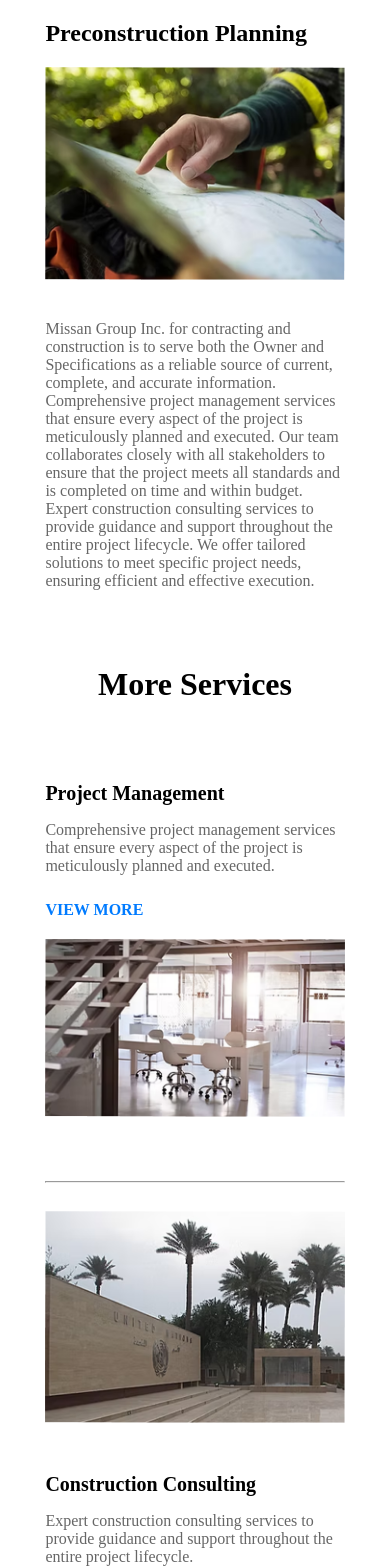
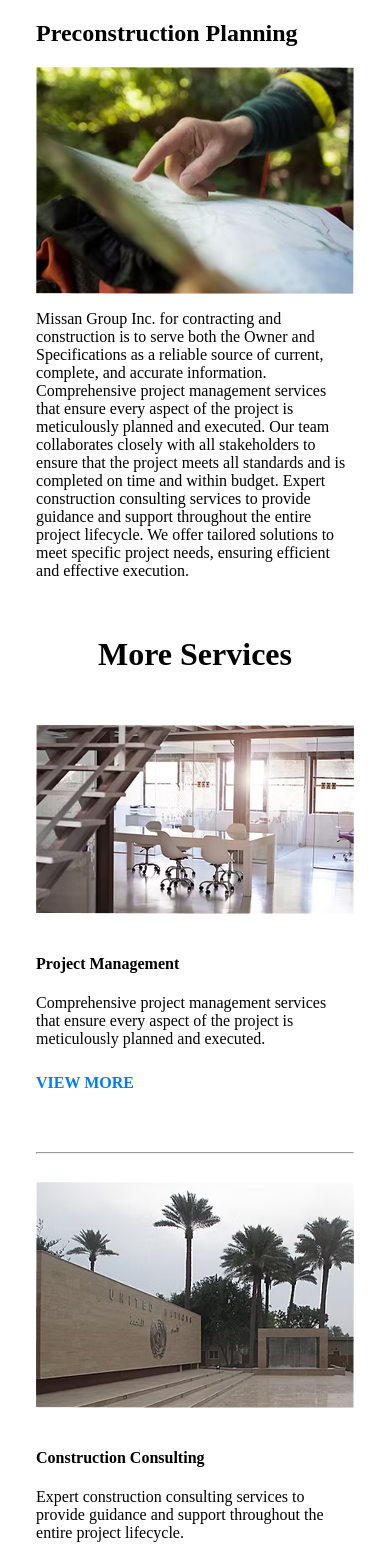
Before and after one commit to Mohamed-Muslemani/MissanTestPages, an Angular app: page /services/1 in a window 390 px wide. Shown: the top 1568 px of the page. Built offline with nearby package versions, Linux system fonts and the light colour scheme.

Commit message:
Modified service-list and service-details component to be fully responsive and functional

```diff
--- a/src/app/components/service-details/service-details.component.css
+++ b/src/app/components/service-details/service-details.component.css
@@ -1,10 +1,20 @@
-/* More Services Section Styling */
-.service-details{
-  width: 80%;
+.service-details {
+  width: 85%;
+  max-width: 1200px;
+  margin: auto;
+}
+.selected-service-img{
+  display: block;
+  max-width: 100%;
+  margin: auto;
+}
+.selected-service-img img {
+  display: block;
+  width: 100%; /* Ensures the image scales down without distortion */
   margin: auto;
 }
 
-
+/* Heading Styles */
 h3.mt-5 {
   font-size: 2rem;
   font-weight: bold;
@@ -14,23 +24,33 @@ h3.mt-5 {
 /* Flexbox Layout for the Row */
 .row {
   display: flex;
-  justify-content: center;
+  justify-content: space-between;
   flex-wrap: wrap;
   margin-top: 20px;
 }
-
+.service-text-content, .service-img-content {
+  flex: 1; /* Allows flexible scaling instead of fixed width */
+}
 /* Service Text and Description */
 .service-text,
 .service-description {
   text-align: left;
 }
 
+/* Adjust selected service description width */
+.col-lg-8 {
+  max-width: 75%;
+  margin: auto;
+}
+
+.col-md-10 {
+  max-width: 85%;
+}
+
 /* View More Link Styling */
 .view-more {
   display: inline-block;
   margin-top: 10px;
-  text-align: left;
-  width: 100%;
   font-weight: bold;
   text-decoration: none;
   color: #007bff;
@@ -40,11 +60,13 @@ h3.mt-5 {
   color: #0056b3;
 }
 
-/* Image Styling */
-.text-center img {
+.service-img {
+  display: block;
   max-width: 100%;
   height: auto;
+  margin: auto;
 }
+
 
 /* Spacing between services */
 .row {
@@ -56,34 +78,26 @@ h3.mt-5 {
   flex-direction: row-reverse;
 }
 
+
 /* General styling for columns */
-.row .col-md-6 {
+.row .col-lg-6 {
   flex: 0 0 48%;
   margin-bottom: 20px;
 }
 
-.row .col-md-6 img {
-  max-width: 100%;
+@media (max-width: 911px) {
+  .col-lg-8 {
+    width: 100% !important;
+    max-width: 100% !important;
+  }
 }
 
-.row .col-md-6 .service-text {
-  font-size: 1.25rem;
-  font-weight: bold;
-  margin-bottom: 10px;
-}
-
-.row .col-md-6 .service-description {
-  font-size: 1rem;
-  color: #666;
-}
-
-.row .col-md-6 .view-more {
-  margin-top: 10px;
-}
 
 /* Responsive Design for Mobile */
 @media (max-width: 767px) {
-  .col-md-6 {
+  .col-lg-6,
+  .col-md-7,
+  .col-md-5 {
     width: 100%;
     text-align: center;
   }
@@ -93,6 +107,28 @@ h3.mt-5 {
   }
 
   .row.flex-row-reverse {
-    flex-direction: column-reverse;
+    flex-direction: column;
+  }
+
+  /* Force image to be on top */
+  .service-img-content {
+    order: -1; /* Moves image above text */
+  }
+
+  /* Ensure text is centered */
+  .service-text-content {
+    text-align: left;
+  }
+
+  /* Ensure images scale correctly */
+  .service-img {
+    max-width: 100%;
+    margin: auto;
+  }
+
+  /* Center align text */
+  .service-text,
+  .service-description {
+    text-align: left;
   }
 }
--- a/src/app/components/service-details/service-details.component.html
+++ b/src/app/components/service-details/service-details.component.html
@@ -4,21 +4,23 @@
   <div class="title-underline mx-auto"></div>
 
   <!-- Display the selected service details -->
-  <div class="row mt-4">
-    <div class="col-md-6 text-center">
+  <div class="row mt-4 justify-content-center">
+    <div class="selected-service-img col-12 text-center">
       <img [src]="selectedService?.image" [alt]="selectedService?.title" class="img-fluid rounded">
     </div>
-    <div class="col-md-6">
+
+    <div class="col-lg-8 col-md-12 col-12">
       <p class="service-description">{{ selectedService?.description }}</p>
     </div>
   </div>
 
-  <h3 class="mt-5">More Services</h3>
+
+<h3 class="mt-5">More Services</h3>
   <div class="row d-flex mt-4">
     <div *ngFor="let service of filteredServices; let i = index; let last = last">
-      <div [ngClass]="{'flex-row-reverse': i % 2 !== 0}" class="row">
+      <div [ngClass]="{'flex-row-reverse': i % 2 !== 0}" class="row align-items-center">
         <!-- Left Side: Text Content -->
-        <div class="col-md-6">
+        <div class="col-lg-6 col-md-7 col-12 service-text-content">
           <h4 class="service-text fw-bold">{{ service.title }}</h4>
           <p class="service-description">{{ service.description }}</p>
           <a (click)="navigateToService(service.id)" class="view-more fw-bold text-decoration-none">
@@ -26,12 +28,13 @@
           </a>
         </div>
         <!-- Right Side: Image -->
-        <div class="col-md-6 text-center">
-          <img [src]="service.image" [alt]="service.title" class="img-fluid rounded">
+        <div class="col-lg-6 col-md-5 col-12 text-center service-img-content">
+          <img [src]="service.image" [alt]="service.title" class="img-fluid rounded service-img">
         </div>
       </div>
       <!-- Show <hr> only if it's NOT the last service -->
       <hr *ngIf="!last">
     </div>
   </div>
+
 </div>
--- a/src/app/components/service-list/service-list.component.css
+++ b/src/app/components/service-list/service-list.component.css
@@ -66,9 +66,19 @@ h2 {
     flex-direction: column !important;
     gap: 1.5rem; /* Adjust spacing for small screens */
   }
+  .reverse-layout {
+    flex-direction: column; /* Ensures alternate layouts */
+  }
+
+  /* Force image to be on top */
+  .service-img-content {
+    margin-top: 5px;
+    order: -1; /* Moves image above text */
+  }
+
 
   .service-text-content {
-    text-align: center;
+    text-align: left;
   }
 
   .service-img {
```
